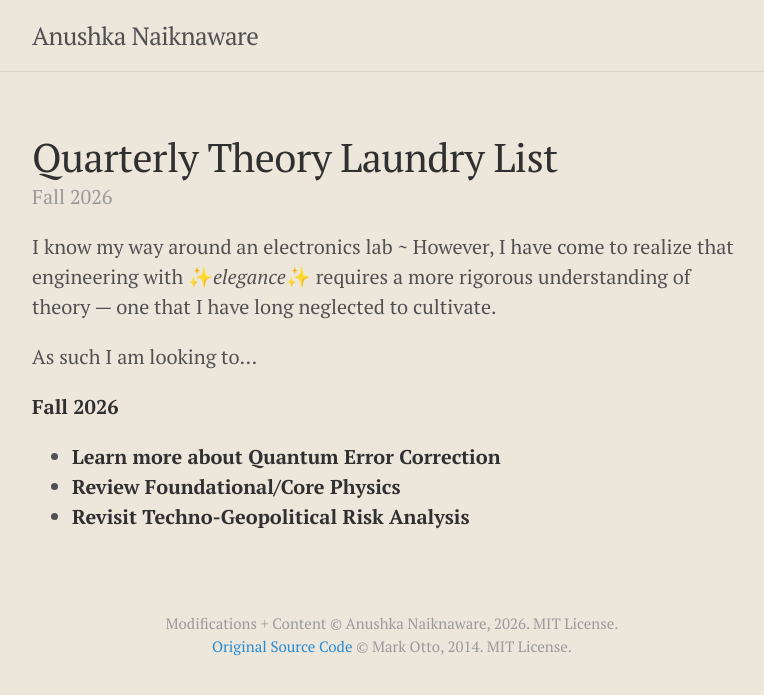
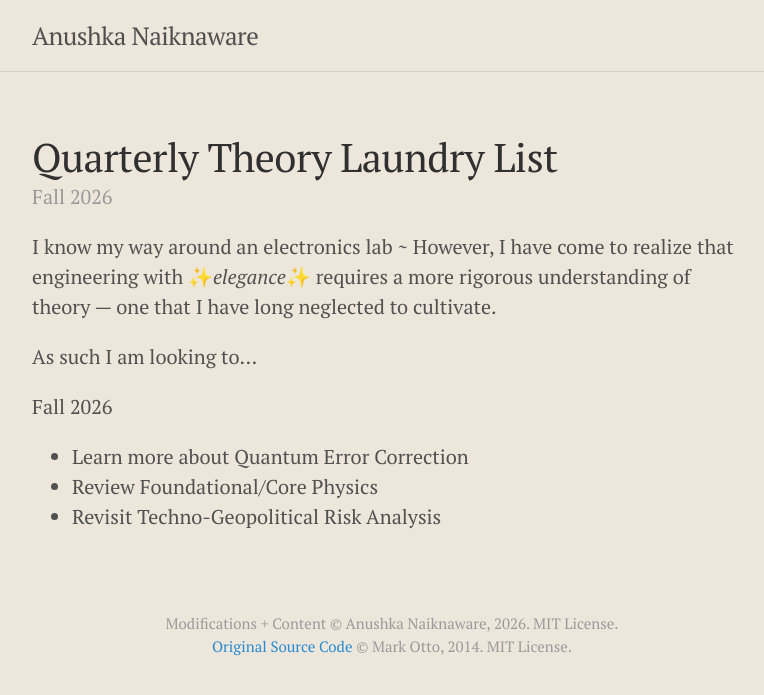
Before and after one commit to anushkanaiknaware/anushkanaiknaware.github.io, a Jekyll site: the page built from _posts/2026-08-22-theory.md, in a window 1280 px wide. Shown: the top 695 px of the page, without its empty margins (248-1012 px from the left). Built offline with Jekyll 4.4.1, drawn with Linux system fonts in a browser that asks for light colours.

```diff
--- a/_posts/2026-08-22-theory.md
+++ b/_posts/2026-08-22-theory.md
@@ -7,7 +7,7 @@ I know my way around an electronics lab ~ However, I have come to realize that e
 
 As such I am looking to...
 
-**Fall 2026**
-* **Learn more about Quantum Error Correction**
-* **Review Foundational/Core Physics**
-* **Revisit Techno-Geopolitical Risk Analysis**
+Fall 2026
+* Learn more about Quantum Error Correction
+* Review Foundational/Core Physics
+* Revisit Techno-Geopolitical Risk Analysis
```
